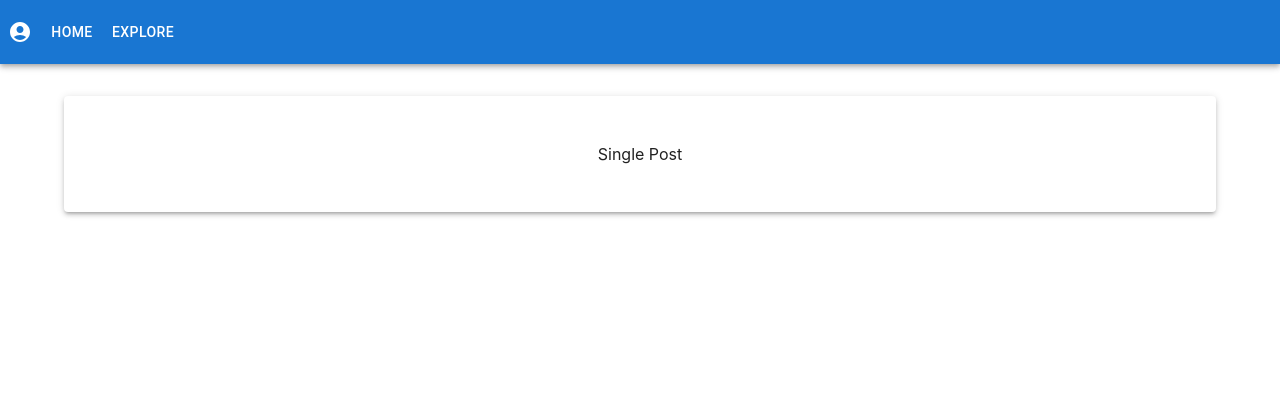
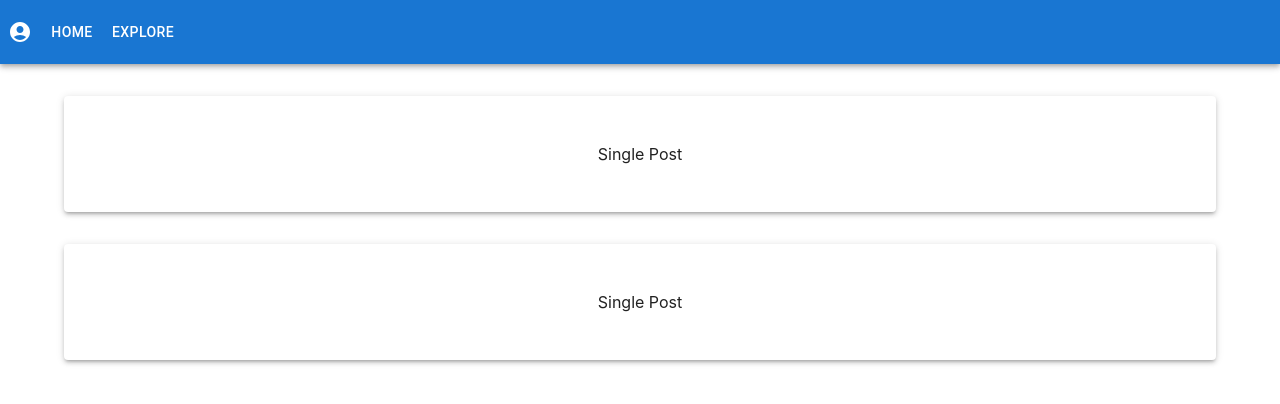
Before and after one commit to kacperdev0/travel-app-frontend, a React (Create React App) app: page /explore in a window 1280 px wide. Shown: the top 404 px of the page. Built offline with nearby package versions, Linux system fonts and the light colour scheme; no server answers.

Commit message:
now posts are positioned under each other

```diff
--- a/src/Components/ExplorePage/ExplorePageComponent.js
+++ b/src/Components/ExplorePage/ExplorePageComponent.js
@@ -1,4 +1,4 @@
-import { Container, Paper } from '@mui/material';
+import { Container, Grid } from '@mui/material';
 import React, { useEffect, useState } from 'react';
 import PostService from '../../API/PostService';
 import PostComponent from './PostComponent';
@@ -21,7 +21,10 @@ const ExplorePageComponent = () => {
 
   return (
     <Container>
-      <PostComponent/>
+      <Grid direction="column">
+        <PostComponent/>
+        <PostComponent/>
+      </Grid>
     </Container>
   );
 };
```
